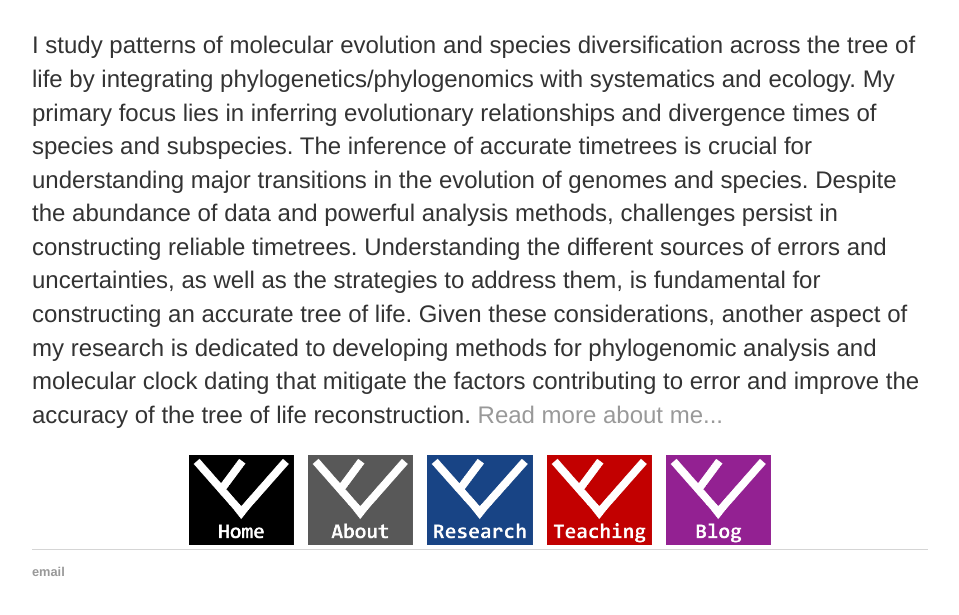
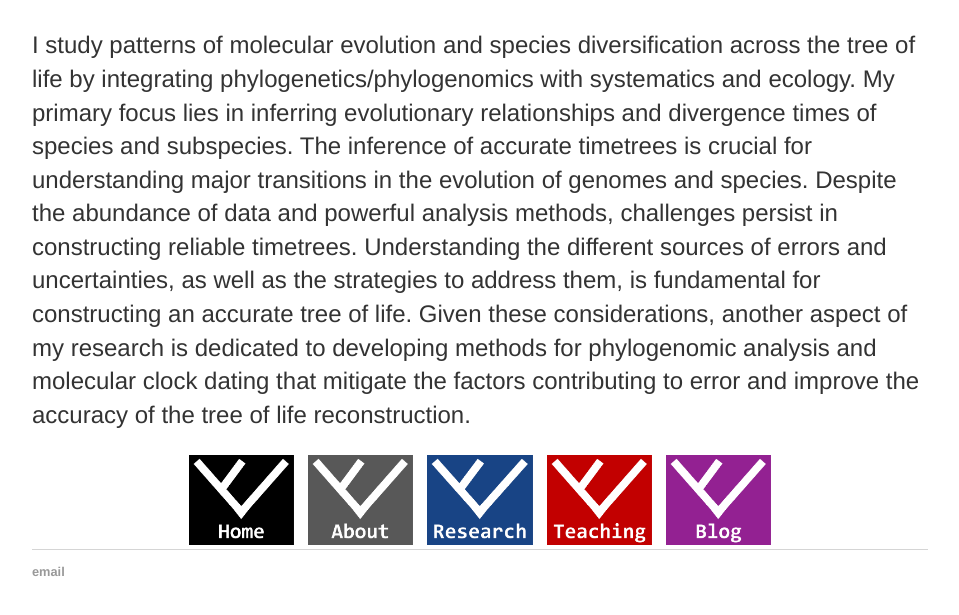
Before and after one commit to josebarbamontoya/josebarbamontoya.github.io, a Jekyll site: the page built from index.html, in a window 1280 px wide, cut to the strip 524-1165 px from the top of the page. Shown: the top 615 px of the strip, without its empty margins (160-1119 px from the left). Built offline with Jekyll 4.4.1, drawn with Linux system fonts in a browser that asks for light colours.

Commit message:
Update index.html

```diff
--- a/index.html
+++ b/index.html
@@ -5,7 +5,7 @@
 <div class="blurb">
 	<h1>Jose Barba-Montoya</h1>
 	<p style="text-align:center;"><img src="img/photo1.jpg" height="300" width="394"></p>
-	<p>I study patterns of molecular evolution and species diversification across the tree of life by integrating phylogenetics/phylogenomics with systematics and ecology. My primary focus lies in inferring evolutionary relationships and divergence times of species and subspecies. The inference of accurate timetrees is crucial for understanding major transitions in the evolution of genomes and species. Despite the abundance of data and powerful analysis methods, challenges persist in constructing reliable timetrees. Understanding the different sources of errors and uncertainties, as well as the strategies to address them, is fundamental for constructing an accurate tree of life. Given these considerations, another aspect of my research is dedicated to developing methods for phylogenomic analysis and molecular clock dating that mitigate the factors contributing to error and improve the accuracy of the tree of life reconstruction.</em> <a href="/about">Read more about me...</a></p>
+	<p>I study patterns of molecular evolution and species diversification across the tree of life by integrating phylogenetics/phylogenomics with systematics and ecology. My primary focus lies in inferring evolutionary relationships and divergence times of species and subspecies. The inference of accurate timetrees is crucial for understanding major transitions in the evolution of genomes and species. Despite the abundance of data and powerful analysis methods, challenges persist in constructing reliable timetrees. Understanding the different sources of errors and uncertainties, as well as the strategies to address them, is fundamental for constructing an accurate tree of life. Given these considerations, another aspect of my research is dedicated to developing methods for phylogenomic analysis and molecular clock dating that mitigate the factors contributing to error and improve the accuracy of the tree of life reconstruction.</em></p>
 </div><!-- /.blurb -->
 
 <div style="text-align:center;">
```
